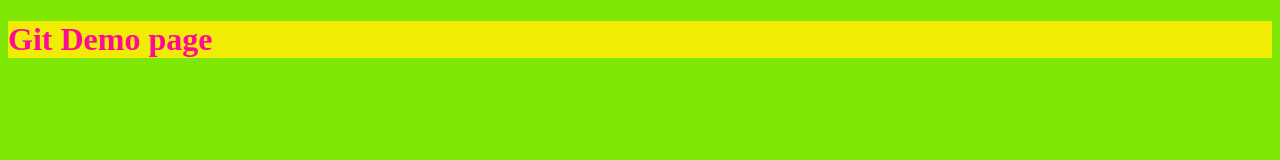
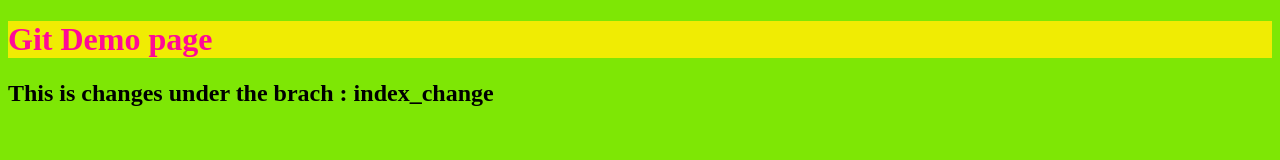
Before and after one commit to PROcodingMaster/Testing_GIT, a plain HTML site: page index.html in a window 1280 px wide. Drawn offline with Linux system fonts and the light colour scheme.

Commit message:
New branch , change index

```diff
--- a/index.html
+++ b/index.html
@@ -8,7 +8,7 @@
 </head>
 <body>
     <h1>Git Demo page</h1>
-
+    <h2>This is changes under the brach : index_change</h2>
     <script src="app.js"></script>
 </body>
 </html>
```
